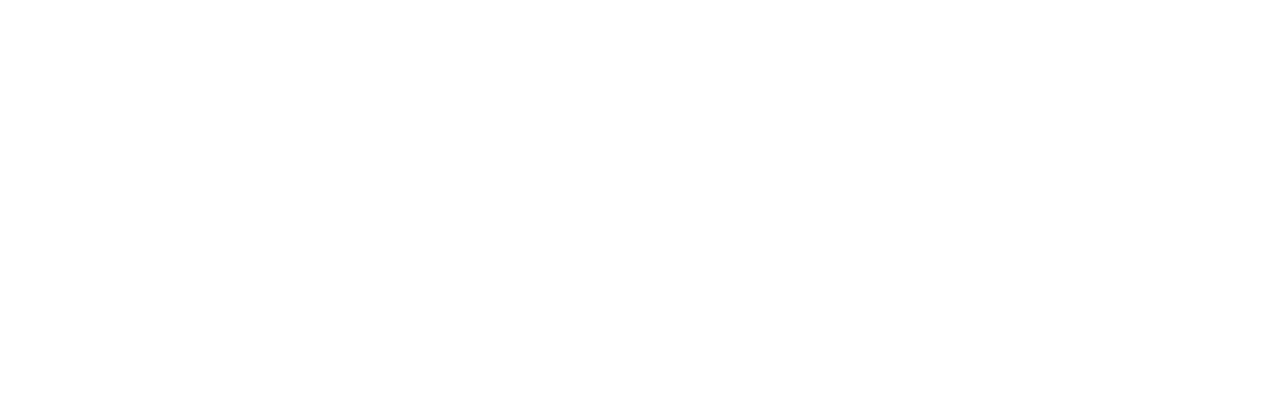
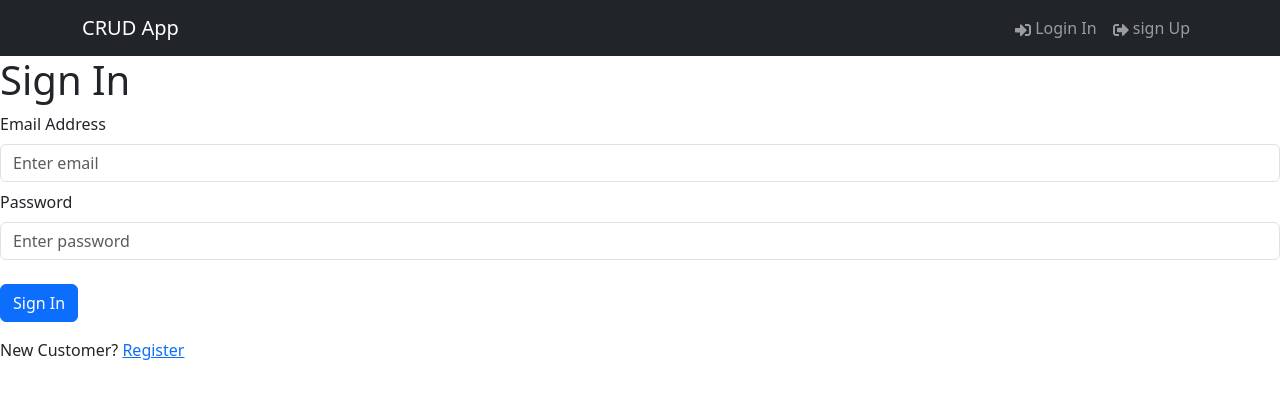
Before and after one commit to Mohammedrisvanvm/crud-in-react, a React (Vite) app in the folder frontend/: page /login in a window 1280 px wide. Before the commit this address had no page. Shown: the top 398 px of the page. Built offline with nearby package versions, Linux system fonts and the light colour scheme.

Commit message:
Login Route setted

```diff
--- a/frontend/src/App.jsx
+++ b/frontend/src/App.jsx
@@ -1,15 +1,15 @@
 import React from 'react'
 import {BrowserRouter as Router,Routes,Route} from 'react-router-dom'
 import HomeScreen from './screens/HomeScreen'
+import LoginScreen from './screens/LoginScreen'
 
 function App() {
   return (
     <div>
       <Router>
         <Routes>
-         <Route path='/' element={<HomeScreen/>}>
-
-         </Route>
+         <Route path='/' element={<HomeScreen/>}/>
+         <Route path='/login' element={<LoginScreen/>}/>
         </Routes>
       </Router>
 
--- a/frontend/src/screens/LoginScreen.jsx
+++ b/frontend/src/screens/LoginScreen.jsx
@@ -0,0 +1,14 @@
+import React from 'react'
+import Header from '../components/header'
+import LoginForm from '../components/LoginForm'
+
+const LoginScreen = () => {
+  return (
+  <>
+  <Header/>
+  <LoginForm/>
+  </>
+  )
+}
+
+export default LoginScreen
```
